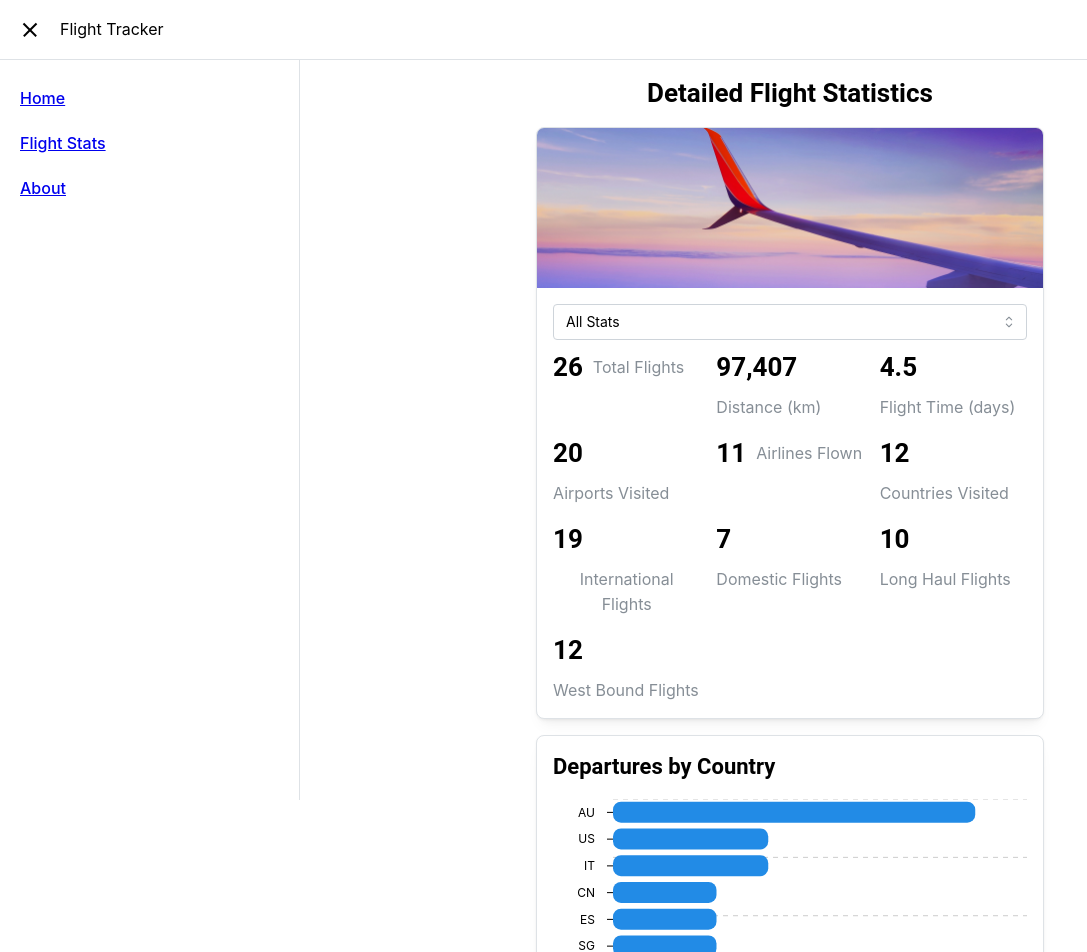
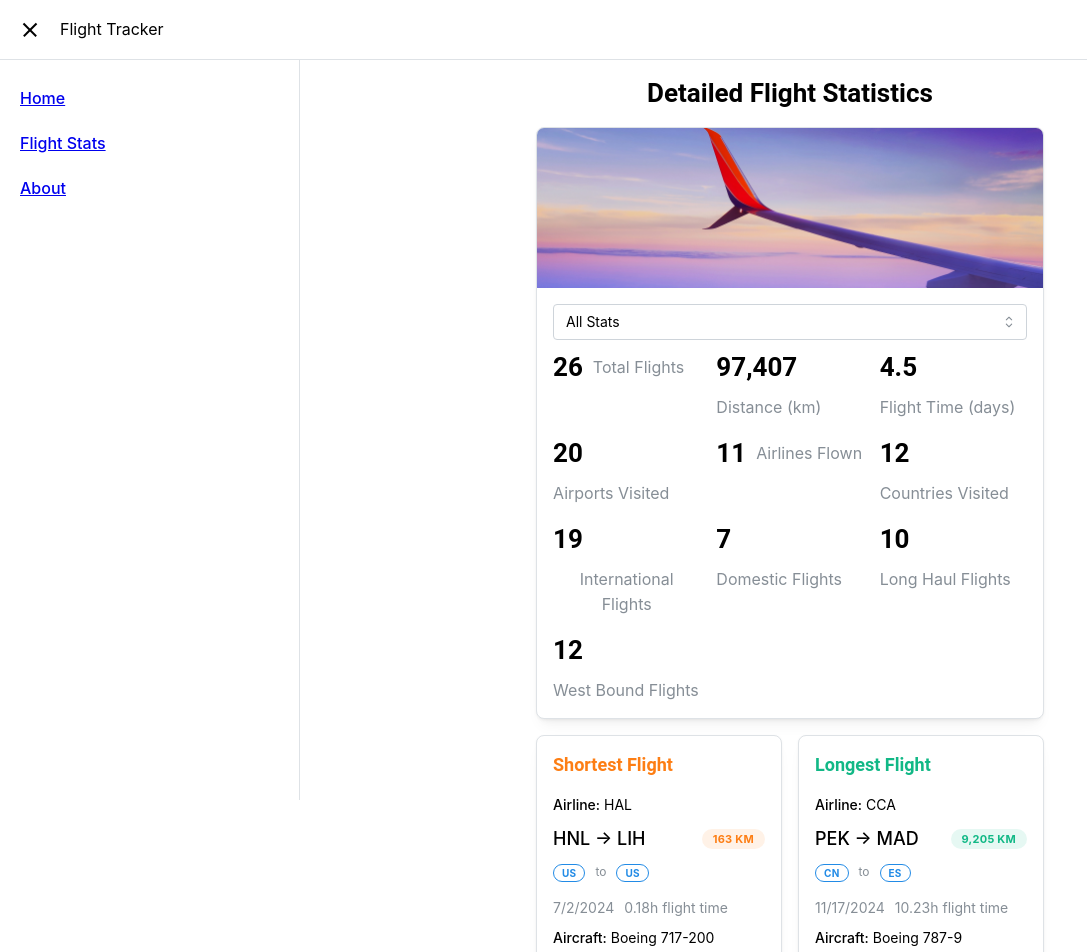
Before and after one commit to FedericoTartarini/fly-log, a React (Vite) app: page /flights_stats in a window 1280 px wide. Shown: the top 952 px of the page, without its empty margins (0-1087 px from the left). Built offline with nearby package versions, Linux system fonts and the light colour scheme.

Commit message:
feat: added shortest and longest flights

```diff
--- a/python/flights_with_coordinates.json
+++ b/python/flights_with_coordinates.json
@@ -1,11 +1,11 @@
 [
   {
-    "Date": "2024-07-01",
-    "Airline": "JST",
-    "Flight": 3,
-    "From": "SYD",
-    "To": "HNL",
-    "Aircraft Type Name": "Boeing 787-8",
+    "date": "2024-07-01",
+    "airline": "JST",
+    "flight_number": 3,
+    "from": "SYD",
+    "to": "HNL",
+    "aircraft_type_name": "Boeing 787-8",
     "departure_coordinates": [
       -33.9460983276367,
       151.177001953125
@@ -24,12 +24,12 @@
     "airline_icon_path": "jetstar.svg"
   },
   {
-    "Date": "2024-07-02",
-    "Airline": "HAL",
-    "Flight": 183,
-    "From": "HNL",
-    "To": "LIH",
-    "Aircraft Type Name": "Boeing 717-200",
+    "date": "2024-07-02",
+    "airline": "HAL",
+    "flight_number": 183,
+    "from": "HNL",
+    "to": "LIH",
+    "aircraft_type_name": "Boeing 717-200",
     "departure_coordinates": [
       21.32062,
       -157.924228
@@ -48,12 +48,12 @@
     "airline_icon_path": null
   },
   {
-    "Date": "2024-07-06",
-    "Airline": "HAL",
-    "Flight": 284,
-    "From": "LIH",
-    "To": "HNL",
-    "Aircraft Type Name": "Boeing 717-200",
+    "date": "2024-07-06",
+    "airline": "HAL",
+    "flight_number": 284,
+    "from": "LIH",
+    "to": "HNL",
+    "aircraft_type_name": "Boeing 717-200",
     "departure_coordinates": [
       21.9759998321533,
       -159.339004516602
@@ -72,12 +72,12 @@
     "airline_icon_path": null
   },
   {
-    "Date": "2024-07-15",
-    "Airline": "JST",
-    "Flight": 4,
-    "From": "HNL",
-    "To": "SYD",
-    "Aircraft Type Name": "Boeing 787-8",
+    "date": "2024-07-15",
+    "airline": "JST",
+    "flight_number": 4,
+    "from": "HNL",
+    "to": "SYD",
+    "aircraft_type_name": "Boeing 787-8",
     "departure_coordinates": [
       21.32062,
       -157.924228
@@ -96,12 +96,12 @@
     "airline_icon_path": "jetstar.svg"
   },
   {
-    "Date": "2024-10-01",
-    "Airline": "QFA",
-    "Flight": 427,
-    "From": "SYD",
-    "To": "MEL",
-    "Aircraft Type Name": "Boeing 737-800",
+    "date": "2024-10-01",
+    "airline": "QFA",
+    "flight_number": 427,
+    "from": "SYD",
+    "to": "MEL",
+    "aircraft_type_name": "Boeing 737-800",
     "departure_coordinates": [
       -33.9460983276367,
       151.177001953125
@@ -120,12 +120,12 @@
     "airline_icon_path": "qantas_mono.svg"
   },
   {
-    "Date": "2024-10-01",
-    "Airline": "QFA",
-    "Flight": 2080,
-    "From": "MEL",
-    "To": "MQL",
-    "Aircraft Type Name": "DHC-8-300 Dash 8",
+    "date": "2024-10-01",
+    "airline": "QFA",
+    "flight_number": 2080,
+    "from": "MEL",
+    "to": "MQL",
+    "aircraft_type_name": "DHC-8-300 Dash 8",
     "departure_coordinates": [
       -37.673302,
       144.843002
@@ -144,12 +144,12 @@
     "airline_icon_path": "qantas_mono.svg"
   },
   {
-    "Date": "2024-10-02",
-    "Airline": "QFA",
-    "Flight": 2085,
-    "From": "MQL",
-    "To": "MEL",
-    "Aircraft Type Name": "DHC-8-300 Dash 8",
+    "date": "2024-10-02",
+    "airline": "QFA",
+    "flight_number": 2085,
+    "from": "MQL",
+    "to": "MEL",
+    "aircraft_type_name": "DHC-8-300 Dash 8",
     "departure_coordinates": [
       -34.2291984558,
       142.085998535
@@ -168,12 +168,12 @@
     "airline_icon_path": "qantas_mono.svg"
   },
   {
-    "Date": "2024-10-02",
-    "Airline": "QFA",
-    "Flight": 492,
-    "From": "MEL",
-    "To": "SYD",
-    "Aircraft Type Name": "Boeing 737-800",
+    "date": "2024-10-02",
+    "airline": "QFA",
+    "flight_number": 492,
+    "from": "MEL",
+    "to": "SYD",
+    "aircraft_type_name": "Boeing 737-800",
     "departure_coordinates": [
       -37.673302,
       144.843002
@@ -192,12 +192,12 @@
     "airline_icon_path": "qantas_mono.svg"
   },
   {
-    "Date": "2024-10-31",
-    "Airline": "CES",
-    "Flight": 562,
-    "From": "SYD",
-    "To": "PVG",
-    "Aircraft Type Name": "Airbus A350-900",
+    "date": "2024-10-31",
+    "airline": "CES",
+    "flight_number": 562,
+    "from": "SYD",
+    "to": "PVG",
+    "aircraft_type_name": "Airbus A350-900",
     "departure_coordinates": [
       -33.9460983276367,
       151.177001953125
@@ -216,12 +216,12 @@
     "airline_icon_path": null
   },
   {
-    "Date": "2024-11-08",
-    "Airline": "CCA",
-    "Flight": 919,
-    "From": "PVG",
-    "To": "NRT",
-    "Aircraft Type Name": "Airbus A350-900",
+    "date": "2024-11-08",
+    "airline": "CCA",
+    "flight_number": 919,
+    "from": "PVG",
+    "to": "NRT",
+    "aircraft_type_name": "Airbus A350-900",
     "departure_coordinates": [
       31.1434001922607,
       121.805000305176
@@ -240,12 +240,12 @@
     "airline_icon_path": "qantas_mono.svg"
   },
   {
-    "Date": "2024-11-16",
-    "Airline": "CCA",
-    "Flight": 182,
-    "From": "HND",
-    "To": "PEK",
-    "Aircraft Type Name": "Airbus A330-300",
+    "date": "2024-11-16",
+    "airline": "CCA",
+    "flight_number": 182,
+    "from": "HND",
+    "to": "PEK",
+    "aircraft_type_name": "Airbus A330-300",
     "departure_coordinates": [
       35.552299,
       139.779999
@@ -264,12 +264,12 @@
     "airline_icon_path": "qantas_mono.svg"
   },
   {
-    "Date": "2024-11-17",
-    "Airline": "CCA",
-    "Flight": 907,
-    "From": "PEK",
-    "To": "MAD",
-    "Aircraft Type Name": "Boeing 787-9",
+    "date": "2024-11-17",
+    "airline": "CCA",
+    "flight_number": 907,
+    "from": "PEK",
+    "to": "MAD",
+    "aircraft_type_name": "Boeing 787-9",
     "departure_coordinates": [
       40.0801010131836,
       116.584999084473
@@ -288,12 +288,12 @@
     "airline_icon_path": "qantas_mono.svg"
   },
   {
-    "Date": "2024-11-22",
-    "Airline": "IBE",
-    "Flight": 1760,
-    "From": "SVQ",
-    "To": "MAD",
-    "Aircraft Type Name": "Airbus A320",
+    "date": "2024-11-22",
+    "airline": "IBE",
+    "flight_number": 1760,
+    "from": "SVQ",
+    "to": "MAD",
+    "aircraft_type_name": "Airbus A320",
     "departure_coordinates": [
       37.4179992675781,
       -5.8931097984314
@@ -312,12 +312,12 @@
     "airline_icon_path": "iberia.svg"
   },
   {
-    "Date": "2024-11-22",
-    "Airline": "IBE",
-    "Flight": 1243,
-    "From": "MAD",
-    "To": "BLQ",
-    "Aircraft Type Name": "Bombardier CRJ1000",
+    "date": "2024-11-22",
+    "airline": "IBE",
+    "flight_number": 1243,
+    "from": "MAD",
+    "to": "BLQ",
+    "aircraft_type_name": "Bombardier CRJ1000",
     "departure_coordinates": [
       40.471926,
       -3.56264
@@ -336,12 +336,12 @@
     "airline_icon_path": "iberia.svg"
   },
   {
-    "Date": "2024-12-02",
-    "Airline": "DLH",
-    "Flight": 283,
-    "From": "BLQ",
-    "To": "FRA",
-    "Aircraft Type Name": "Airbus A320",
+    "date": "2024-12-02",
+    "airline": "DLH",
+    "flight_number": 283,
+    "from": "BLQ",
+    "to": "FRA",
+    "aircraft_type_name": "Airbus A320",
     "departure_coordinates": [
       44.5354,
       11.2887
@@ -360,12 +360,12 @@
     "airline_icon_path": "lufthansa.svg"
   },
   {
-    "Date": "2024-12-02",
-    "Airline": "THA",
-    "Flight": 921,
-    "From": "FRA",
-    "To": "BKK",
-    "Aircraft Type Name": "Boeing 777-300 ER",
+    "date": "2024-12-02",
+    "airline": "THA",
+    "flight_number": 921,
+    "from": "FRA",
+    "to": "BKK",
+    "aircraft_type_name": "Boeing 777-300 ER",
     "departure_coordinates": [
       50.033333,
       8.570556
@@ -384,12 +384,12 @@
     "airline_icon_path": null
   },
   {
-    "Date": "2024-12-03",
-    "Airline": "THA",
-    "Flight": 475,
-    "From": "BKK",
-    "To": "SYD",
-    "Aircraft Type Name": "Airbus A350-900",
+    "date": "2024-12-03",
+    "airline": "THA",
+    "flight_number": 475,
+    "from": "BKK",
+    "to": "SYD",
+    "aircraft_type_name": "Airbus A350-900",
     "departure_coordinates": [
       13.6810998916626,
       100.747001647949
@@ -408,12 +408,12 @@
     "airline_icon_path": null
   },
   {
-    "Date": "2025-05-22",
-    "Airline": "QFA",
-    "Flight": 291,
-    "From": "SYD",
-    "To": "SIN",
-    "Aircraft Type Name": "Airbus A330-300",
+    "date": "2025-05-22",
+    "airline": "QFA",
+    "flight_number": 291,
+    "from": "SYD",
+    "to": "SIN",
+    "aircraft_type_name": "Airbus A330-300",
     "departure_coordinates": [
       -33.9460983276367,
       151.177001953125
@@ -432,12 +432,12 @@
     "airline_icon_path": "qantas_mono.svg"
   },
   {
-    "Date": "2025-05-31",
-    "Airline": "THY",
-    "Flight": 55,
-    "From": "SIN",
-    "To": "IST",
-    "Aircraft Type Name": "Boeing 777-300 ER",
+    "date": "2025-05-31",
+    "airline": "THY",
+    "flight_number": 55,
+    "from": "SIN",
+    "to": "IST",
+    "aircraft_type_name": "Boeing 777-300 ER",
     "departure_coordinates": [
       1.35019,
       103.994003
@@ -456,12 +456,12 @@
     "airline_icon_path": "turkish-airlines.svg"
   },
   {
-    "Date": "2025-06-01",
-    "Airline": "THY",
-    "Flight": 1321,
-    "From": "IST",
-    "To": "BLQ",
-    "Aircraft Type Name": "Airbus A321neo",
+    "date": "2025-06-01",
+    "airline": "THY",
+    "flight_number": 1321,
+    "from": "IST",
+    "to": "BLQ",
+    "aircraft_type_name": "Airbus A321neo",
     "departure_coordinates": [
       41.261297,
       28.741951
@@ -480,12 +480,12 @@
     "airline_icon_path": "turkish-airlines.svg"
   },
   {
-    "Date": "2025-06-07",
-    "Airline": "EZY",
-    "Flight": 3967,
-    "From": "MXP",
-    "To": "KEF",
-    "Aircraft Type Name": "Airbus A320neo",
+    "date": "2025-06-07",
+    "airline": "EZY",
+    "flight_number": 3967,
+    "from": "MXP",
+    "to": "KEF",
+    "aircraft_type_name": "Airbus A320neo",
     "departure_coordinates": [
       45.6306,
       8.72811
@@ -504,12 +504,12 @@
     "airline_icon_path": null
   },
   {
-    "Date": "2025-06-16",
-    "Airline": "TRA",
-    "Flight": 6888,
-    "From": "KEF",
-    "To": "AMS",
-    "Aircraft Type Name": "Boeing 737-800",
+    "date": "2025-06-16",
+    "airline": "TRA",
+    "flight_number": 6888,
+    "from": "KEF",
+    "to": "AMS",
+    "aircraft_type_name": "Boeing 737-800",
     "departure_coordinates": [
       63.985001,
       -22.6056
@@ -528,12 +528,12 @@
     "airline_icon_path": "transavia.svg"
   },
   {
-    "Date": "2025-06-22",
-    "Airline": "TRA",
-    "Flight": 5309,
-    "From": "EIN",
-    "To": "BLQ",
-    "Aircraft Type Name": "Boeing 737-800",
+    "date": "2025-06-22",
+    "airline": "TRA",
+    "flight_number": 5309,
+    "from": "EIN",
+    "to": "BLQ",
+    "aircraft_type_name": "Boeing 737-800",
     "departure_coordinates": [
       51.4500999451,
       5.37452983856
@@ -552,12 +552,12 @@
     "airline_icon_path": "transavia.svg"
   },
   {
-    "Date": "2025-07-07",
-    "Airline": "THY",
-    "Flight": 1322,
-    "From": "BLQ",
-    "To": "IST",
-    "Aircraft Type Name": "Airbus A321neo",
+    "date": "2025-07-07",
+    "airline": "THY",
+    "flight_number": 1322,
+    "from": "BLQ",
+    "to": "IST",
+    "aircraft_type_name": "Airbus A321neo",
     "departure_coordinates": [
       44.5354,
       11.2887
@@ -576,12 +576,12 @@
     "airline_icon_path": "turkish-airlines.svg"
   },
   {
-    "Date": "2025-07-07",
-    "Airline": "THY",
-    "Flight": 208,
-    "From": "IST",
-    "To": "SIN",
-    "Aircraft Type Name": "Airbus A350-900",
+    "date": "2025-07-07",
+    "airline": "THY",
+    "flight_number": 208,
+    "from": "IST",
+    "to": "SIN",
+    "aircraft_type_name": "Airbus A350-900",
     "departure_coordinates": [
       41.261297,
       28.741951
@@ -600,12 +600,12 @@
     "airline_icon_path": "turkish-airlines.svg"
   },
   {
-    "Date": "2025-07-09",
-    "Airline": "QFA",
-    "Flight": 82,
-    "From": "SIN",
-    "To": "SYD",
-    "Aircraft Type Name": "Airbus A380",
+    "date": "2025-07-09",
+    "airline": "QFA",
+    "flight_number": 82,
+    "from": "SIN",
+    "to": "SYD",
+    "aircraft_type_name": "Airbus A380",
     "departure_coordinates": [
       1.35019,
       103.994003
@@ -624,12 +624,12 @@
     "airline_icon_path": "qantas_mono.svg"
   },
   {
-    "Date": "2025-08-13",
-    "Airline": "QFA",
-    "Flight": 512,
-    "From": "SYD",
-    "To": "BNE",
-    "Aircraft Type Name": "Boeing 737-800",
+    "date": "2025-08-13",
+    "airline": "QFA",
+    "flight_number": 512,
+    "from": "SYD",
+    "to": "BNE",
+    "aircraft_type_name": "Boeing 737-800",
     "departure_coordinates": [
       -33.9460983276367,
       151.177001953125
@@ -648,12 +648,12 @@
     "airline_icon_path": "qantas_mono.svg"
   },
   {
-    "Date": "2025-08-18",
-    "Airline": "QFA",
-    "Flight": 513,
-    "From": "BNE",
-    "To": "SYD",
-    "Aircraft Type Name": "Boeing 737-800",
+    "date": "2025-08-18",
+    "airline": "QFA",
+    "flight_number": 513,
+    "from": "BNE",
+    "to": "SYD",
+    "aircraft_type_name": "Boeing 737-800",
     "departure_coordinates": [
       -27.3841991424561,
       153.117004394531
@@ -672,12 +672,12 @@
     "airline_icon_path": "qantas_mono.svg"
   },
   {
-    "Date": "2025-12-19",
-    "Airline": "CSC",
-    "Flight": 3892,
-    "From": "SYD",
-    "To": "TFU",
-    "Aircraft Type Name": "Airbus A350-900",
+    "date": "2025-12-19",
+    "airline": "CSC",
+    "flight_number": 3892,
+    "from": "SYD",
+    "to": "TFU",
+    "aircraft_type_name": "Airbus A350-900",
     "departure_coordinates": [
       -33.9460983276367,
       151.177001953125
@@ -696,12 +696,12 @@
     "airline_icon_path": null
   },
   {
-    "Date": "2026-01-10",
-    "Airline": "CSC",
-    "Flight": 8650,
-    "From": "DLU",
-    "To": "CTU",
-    "Aircraft Type Name": "Airbus A319",
+    "date": "2026-01-10",
+    "airline": "CSC",
+    "flight_number": 8650,
+    "from": "DLU",
+    "to": "CTU",
+    "aircraft_type_name": "Airbus A319",
     "departure_coordinates": [
       25.649401,
       100.319
@@ -720,12 +720,12 @@
     "airline_icon_path": null
   },
   {
-    "Date": "2026-01-11",
-    "Airline": "CSC",
-    "Flight": 3891,
-    "From": "TFU",
-    "To": "SYD",
-    "Aircraft Type Name": "Airbus A350-900",
+    "date": "2026-01-11",
+    "airline": "CSC",
+    "flight_number": 3891,
+    "from": "TFU",
+    "to": "SYD",
+    "aircraft_type_name": "Airbus A350-900",
     "departure_coordinates": [
       30.31,
       104.44
--- a/src/components/FlightYearFilter.jsx
+++ b/src/components/FlightYearFilter.jsx
@@ -11,12 +11,12 @@ const FlightYearFilter = () => {
   today.setHours(0, 0, 0, 0);
 
   const pastFlights = flightsData.filter(
-    (flight) => new Date(flight.Date) <= today,
+    (flight) => new Date(flight.date) <= today,
   );
 
   const years = [
     ...new Set(
-      pastFlights.map((flight) => new Date(flight.Date).getFullYear()),
+      pastFlights.map((flight) => new Date(flight.date).getFullYear()),
     ),
   ].sort((a, b) => b - a);
 
--- a/src/components/StatsSummary.jsx
+++ b/src/components/StatsSummary.jsx
@@ -45,9 +45,9 @@ const StatsSummary = () => {
   const countries = new Set();
 
   filteredFlights.forEach((flight) => {
-    if (flight.From) airports.add(flight.From);
-    if (flight.To) airports.add(flight.To);
-    if (flight.Airline) airlines.add(flight.Airline);
+    if (flight.from) airports.add(flight.from);
+    if (flight.to) airports.add(flight.to);
+    if (flight.airline) airlines.add(flight.airline);
     if (flight.departure_country) countries.add(flight.departure_country);
     if (flight.arrival_country) countries.add(flight.arrival_country);
   });
--- a/src/pages/FlightStats.jsx
+++ b/src/pages/FlightStats.jsx
@@ -9,6 +9,8 @@ import {
   Image,
   Group,
   SegmentedControl,
+  Badge,
+  Divider,
 } from "@mantine/core";
 import { BarChart } from "@mantine/charts";
 import useFlightStore from "../store";
@@ -65,9 +67,9 @@ function FlightStats() {
   );
 
   filteredFlights.forEach((flight) => {
-    if (flight.From) airports.add(flight.From);
-    if (flight.To) airports.add(flight.To);
-    if (flight.Airline) airlines.add(flight.Airline);
+    if (flight.from) airports.add(flight.from);
+    if (flight.to) airports.add(flight.to);
+    if (flight.airline) airlines.add(flight.airline);
     if (flight.departure_country) countries.add(flight.departure_country);
     if (flight.arrival_country) countries.add(flight.arrival_country);
   });
@@ -94,9 +96,9 @@ function FlightStats() {
     const grouping = {};
 
     filteredFlights.forEach((flight) => {
-      if (!flight.Date) return;
+      if (!flight.date) return;
 
-      const date = new Date(flight.Date);
+      const date = new Date(flight.date);
       let key;
 
       switch (timeGrouping) {
@@ -159,6 +161,85 @@ function FlightStats() {
   };
 
   const timeChartData = getFlightsByTimeGrouping();
+
+  // Find shortest and longest flights
+  const shortestFlight = filteredFlights.reduce(
+    (shortest, flight) =>
+      !shortest || flight.distance_km < shortest.distance_km
+        ? flight
+        : shortest,
+    null,
+  );
+
+  const longestFlight = filteredFlights.reduce(
+    (longest, flight) =>
+      !longest || flight.distance_km > longest.distance_km ? flight : longest,
+    null,
+  );
+
+  const FlightCard = ({ flight, title, color }) => {
+    if (!flight) return null;
+
+    return (
+      <Card shadow="sm" radius="md" withBorder>
+        <Stack gap="xs">
+          <Group justify="space-between">
+            <Title order={4} c={color}>
+              {title}
+            </Title>
+
+            <Text size="sm">
+              <Text span fw={500}>
+                Airline:
+              </Text>{" "}
+              {flight.airline}
+            </Text>
+          </Group>
+
+          <Group justify="space-between">
+            <Text fw={500} size="lg">
+              {flight.from} → {flight.to}
+            </Text>
+            <Badge color={color} variant="light">
+              {Math.round(flight.distance_km).toLocaleString()} km
+            </Badge>
+          </Group>
+
+          <Group justify="space-between">
+            <Group gap="xs">
+              <Badge size="sm" variant="outline">
+                {flight.departure_country}
+              </Badge>
+              <Text size="xs" c="dimmed">
+                to
+              </Text>
+              <Badge size="sm" variant="outline">
+                {flight.arrival_country}
+              </Badge>
+            </Group>
+
+            <Group gap="xs">
+              <Text size="sm" c="dimmed">
+                {new Date(flight.date).toLocaleDateString()}
+              </Text>
+              <Text size="sm" c="dimmed">
+                {flight.flight_time.toFixed(2)}h flight time
+              </Text>
+            </Group>
+          </Group>
+
+          {flight.aircraft_type_name && (
+            <Text size="sm">
+              <Text span fw={500}>
+                Aircraft:
+              </Text>{" "}
+              {flight.aircraft_type_name}
+            </Text>
+          )}
+        </Stack>
+      </Card>
+    );
+  };
 
   return (
     <Container size="lg" mt="md">
@@ -244,6 +325,23 @@ function FlightStats() {
           </Grid>
         </Card>
 
+        <Grid>
+          <Grid.Col span={{ base: 12, md: 6 }}>
+            <FlightCard
+              flight={shortestFlight}
+              title="Shortest Flight"
+              color="orange"
+            />
+          </Grid.Col>
+          <Grid.Col span={{ base: 12, md: 6 }}>
+            <FlightCard
+              flight={longestFlight}
+              title="Longest Flight"
+              color="teal"
+            />
+          </Grid.Col>
+        </Grid>
+
         <Card shadow="sm" radius="md" withBorder>
           <Title order={3} mb="md">
             Departures by Country
--- a/src/utils/flightUtils.js
+++ b/src/utils/flightUtils.js
@@ -10,10 +10,10 @@ export function getFilteredFlights(allFlights, selectedYear) {
   today.setHours(0, 0, 0, 0);
 
   const pastFlights = allFlights.filter(
-    (flight) => new Date(flight.Date) <= today,
+    (flight) => new Date(flight.date) <= today,
   );
   const upcomingFlights = allFlights.filter(
-    (flight) => new Date(flight.Date) > today,
+    (flight) => new Date(flight.date) > today,
   );
 
   if (selectedYear === "all") {
@@ -23,6 +23,6 @@ export function getFilteredFlights(allFlights, selectedYear) {
     return upcomingFlights;
   }
   return pastFlights.filter(
-    (flight) => new Date(flight.Date).getFullYear().toString() === selectedYear,
+    (flight) => new Date(flight.date).getFullYear().toString() === selectedYear,
   );
 }
```
Also changed, not shown: src/components/FlightList.jsx (+4 -4 lines), src/types.js (+6 -5 lines), 1 other file (tests, documents, lock files or other folders).
